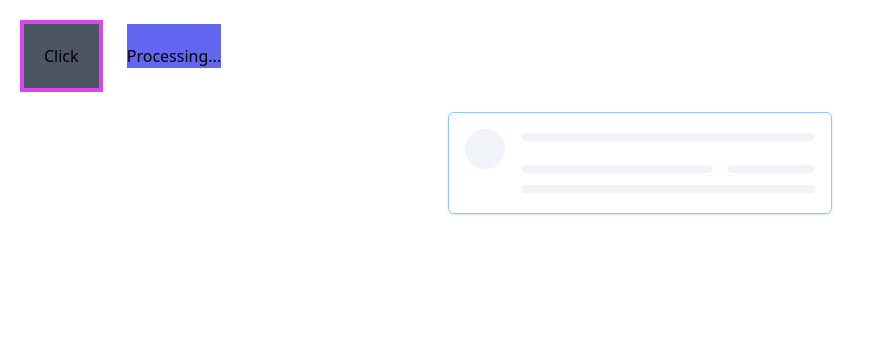
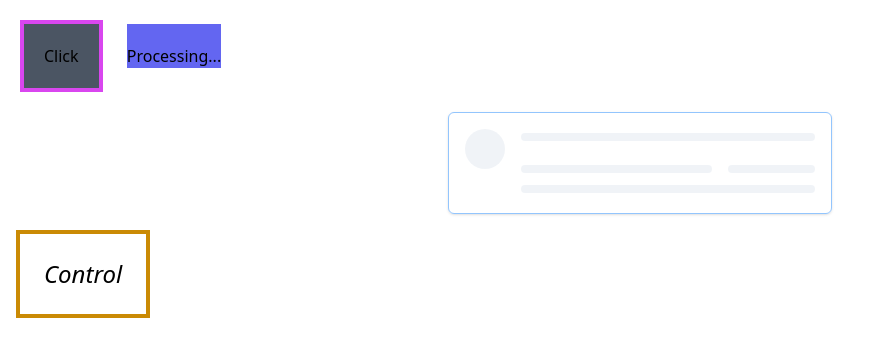
Before and after one commit to omidafifi/tailwind-practice-V3, a website: page 18-transition/index.html in a window 1280 px wide. Shown: the whole page, without its empty margins (0-879 px from the left). Drawn offline with nearby package versions, Linux system fonts and the light colour scheme.

Commit message:
transion+ transform+hover

```diff
--- a/18-transition/index.html
+++ b/18-transition/index.html
@@ -32,6 +32,12 @@
                   </div>
                 </div>
               </div>
+              <!-- Transform -->
+              <button class="border-4 border-yellow-600 w-fit p-6 m-4 text-2xl italic bg-white text-black
+              transition-all duration-300 ease-in-out transform origin-top-left
+              hover:text-blue-700 hover:bg-slate-500 hover:scale-105 hover:-rotate-2">
+              Control
+            </button>
 
 </body>
 </html>
```
